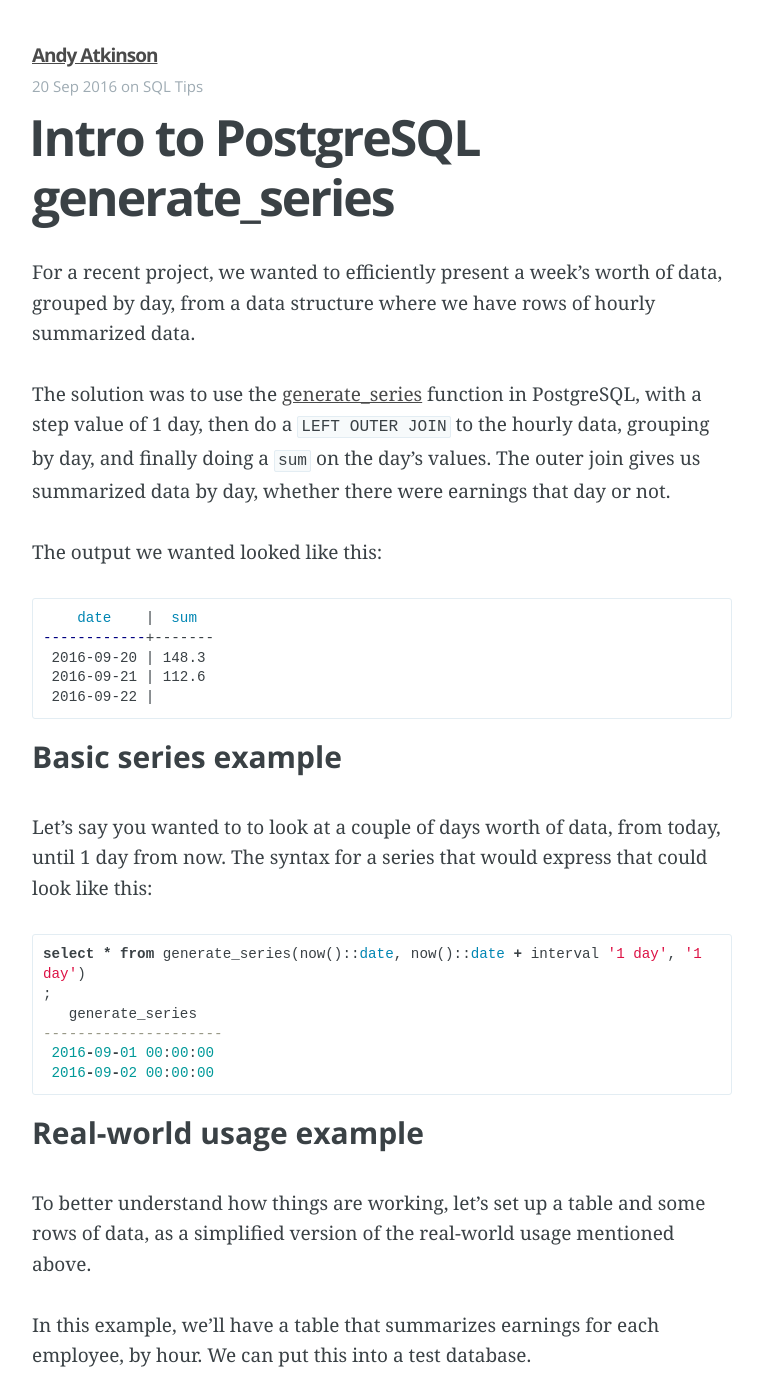
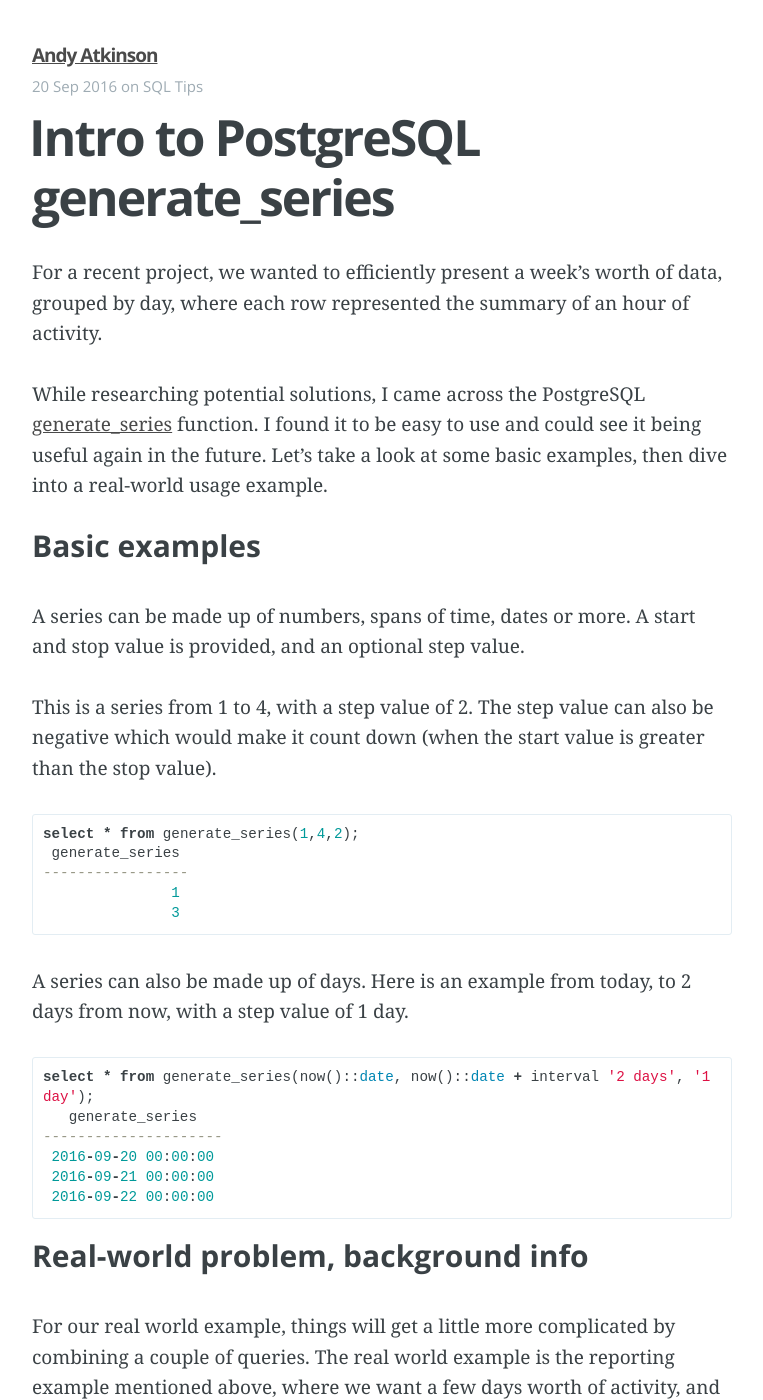
Before and after one commit to andyatkinson/blog, a Jekyll site: the page built from _posts/2016-09-20-intro-postgresql-generate_series.md, in a window 1280 px wide and 1400 px high. Shown: the whole window, without its empty margins (258-1021 px from the left). Built offline with Jekyll 4.4.1, drawn with Linux system fonts in a browser that asks for light colours; Markdown is read by kramdown in place of the engine named in the settings; some of the changed text lies outside the part shown.

Commit message:
Update gems - update latest post

````diff
--- a/Gemfile
+++ b/Gemfile
@@ -1,13 +1,13 @@
 source "https://rubygems.org"
 ruby '2.2.3'
 
-gem "jekyll"
-gem "redcarpet", github: "triplecanopy/redcarpet"
+gem "jekyll", "~> 2.0"
+gem "redcarpet", "~> 3.0"
 gem "rake", "10.1.1"
 gem "rack-contrib", "1.1.0"
 gem "rack-rewrite", "1.4.1"
 gem "puma", "2.7.1"
 
 group :jekyll_plugins do
-  gem 'jekyll-markdown-block'
+  gem 'jekyll-markdown-block', '1.1.0'
 end
--- a/_posts/2016-09-20-intro-postgresql-generate_series.md
+++ b/_posts/2016-09-20-intro-postgresql-generate_series.md
@@ -7,11 +7,40 @@
 ---
 
 
-For a recent project, we wanted to efficiently present a week's worth of data, grouped by day, from a data structure where we have rows of hourly summarized data.
+For a recent project, we wanted to efficiently present a week's worth of data, grouped by day, where each row represented the summary of an hour of activity.
 
-The solution was to use the [generate_series](https://www.postgresql.org/docs/8.0/static/functions-srf.html) function in PostgreSQL, with a step value of 1 day, then do a `LEFT OUTER JOIN` to the hourly data, grouping by day, and finally doing a `sum` on the day's values. The outer join gives us summarized data by day, whether there were earnings that day or not.
+While researching potential solutions, I came across the PostgreSQL [generate_series](https://www.postgresql.org/docs/8.0/static/functions-srf.html) function. I found it to be easy to use and could see it being useful again in the future. Let's take a look at some basic examples, then dive into a real-world usage example.
 
-The output we wanted looked like this:
+#### Basic examples
+
+A series can be made up of numbers, spans of time, dates or more. A start and stop value is provided, and an optional step value.
+
+This is a series from 1 to 4, with a step value of 2. The step value can also be negative which would make it count down (when the start value is greater than the stop value).
+
+``` sql
+select * from generate_series(1,4,2);
+ generate_series
+-----------------
+               1
+               3
+```
+
+A series can also be made up of days. Here is an example from today, to 2 days from now, with a step value of 1 day.
+
+``` sql
+select * from generate_series(now()::date, now()::date + interval '2 days', '1 day');
+   generate_series
+---------------------
+ 2016-09-20 00:00:00
+ 2016-09-21 00:00:00
+ 2016-09-22 00:00:00
+```
+
+#### Real-world problem, background info
+
+For our real world example, things will get a little more complicated by combining a couple of queries. The real world example is the reporting example mentioned above, where we want a few days worth of activity, and output rows for each day, whether there were earnings or not.
+
+The final result should look like this:
 
 ``` bash
     date    |  sum
@@ -21,23 +50,9 @@
  2016-09-22 |
 ```
 
-#### Basic series example
+To better understand the data and the query, let's set up a table and some rows.
 
-Let's say you wanted to to look at a couple of days worth of data, from today, until 1 day from now. The syntax for a series that would express that could look like this:
-
-``` sql
-select * from generate_series(now()::date, now()::date + interval '1 day', '1 day')                                                                                                                            ;
-   generate_series
----------------------
- 2016-09-01 00:00:00
- 2016-09-02 00:00:00
-```
-
-#### Real-world usage example
-
-To better understand how things are working, let's set up a table and some rows of data, as a simplified version of the real-world usage mentioned above.
-
-In this example, we'll have a table that summarizes earnings for each employee, by hour. We can put this into a test database.
+We'll insert some rows that summarize earnings for an employee, by hour, and we can put this in to a test database called `test_db`.
 
 ``` sql
 CREATE DATABASE test_db;
@@ -45,7 +60,7 @@
 CREATE TABLE earnings (employee_id integer NOT NULL, hour timestamp NOT NULL, total numeric NOT NULL);
 ```
 
-Let's insert some records for employee "1". This employee earned some money on September 20 and 21, but none on the 22nd.
+Employee "1" worked on September 20 and 21, but not on the 22nd.
 
 ``` sql
 insert into earnings (employee_id, hour, total) VALUES (1, '2016-09-20 08:00:00', 25.0);
@@ -57,7 +72,7 @@
 insert into earnings (employee_id, hour, total) VALUES (1, '2016-09-21 10:00:00', 61.4);
 ```
 
-Now that the data is in place, we can extract the date part of each record, and group on that, then `SUM()` the total for each date.
+You should have 6 rows in the earnings table now. Now that the data is in place, let's do some analysis. We can extract the date from each hour column timestamp, and group on that, so that we can create a daily sum of the total column.
 
 ``` sql
 SELECT to_char(hour, 'YYYY-MM-DD') as day, sum(total)
@@ -70,9 +85,11 @@
  2016-09-21 | 112.6
 ```
 
-What if we want to include extra days in the query result though, like September 22? We don't have earnings on those days. That's where `generate_series` comes in!
+#### Real-world problem, final solution
 
-Let's imagine a user wanted to see earnings from September 20 to 22. Putting everything together, we generate a series with a step value of 1 day, for those start and end dates. We then do a left outer join on the earnings table by date, which allows us to see the earnings for days where we have data, and an empty value where we don't.
+We know how to summarize earnings for days where we have database records, but what about days where there aren't any? That's where `generate_series` comes in!
+
+Let's imagine a user wanted to see earnings for 3 days, from September 20 to 22. We generate a series with a step value of 1 day, for those start and end dates. We then do a left outer join on the earnings table by date. The final query looks like this:
 
 
 ``` sql
@@ -96,7 +113,7 @@
 ```
 
 
-The result should look like this.
+The final result should look like this. Now the data is organized in a way that makes it easy to work with as a CSV file, or in a programming language. Nice!
 
 
 ``` bash
@@ -107,4 +124,4 @@
  2016-09-22 |
 ```
 
-Thanks for checking this out!
+That's all for now. Thanks for stopping by.
````
Also changed, not shown: Gemfile.lock.
